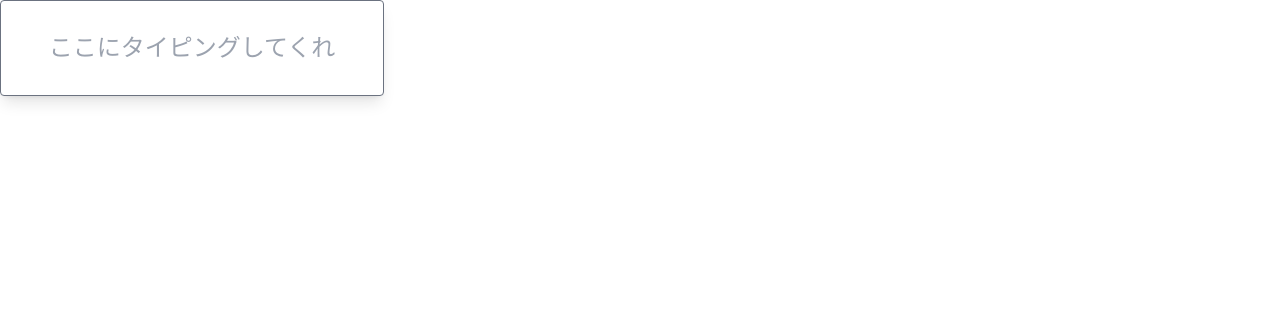
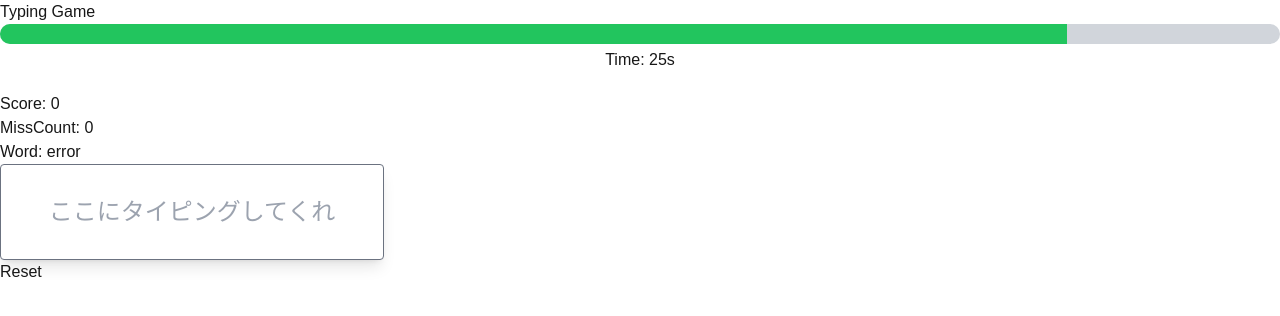
Before and after one commit to Takeaio/TypingGame, a Next.js app in the folder frontend/: page / in a window 1280 px wide. Shown: the top 316 px of the page. Built offline with nearby package versions, Linux system fonts and the light colour scheme; no server answers.

Commit message:
デザイン以外の作成（ゲームとしては完成）

```diff
--- a/frontend/app/page.tsx
+++ b/frontend/app/page.tsx
@@ -1,10 +1,113 @@
-import Image from "next/image";
-import Input from "../components/input"
+"use client";
+import React, { useState, useEffect } from "react";
+import Timer from "../components/Timer";
+import ScoreBoard from "../components/ScoreBoard";
+import WordDisplay from "../components/WordDisplay";
+import InputField from "../components/Input";
+import ResetButton from "../components/ResetButton";
 
-export default function Home() {
+
+const styles = {
+
+
+}
+
+
+
+
+
+const TypingGame: React.FC = () => {
+  const [word, setWord] = useState<string>("");
+  const [input, setInput] = useState<string>("");
+  const [score, setScore] = useState<number>(0);
+  const [missCount, setMissCount] = useState<number>(0);
+  const [time, setTime] = useState<number>(30);
+  const [gameOver, setGameOver] = useState<boolean>(false);
+
+  // 初期ロード時に単語を生成
+  useEffect(() => {
+    generateNewWord();
+  }, []);
+
+  // タイマーの管理
+  useEffect(() => {
+    let timer: NodeJS.Timeout;
+
+    if (time > 0 && !gameOver && missCount < 5) {
+      timer = setTimeout(() => setTime(time - 1), 1000);
+    } else if ((time === 0 || missCount >= 5) && !gameOver) {
+      setGameOver(true);
+      alert("Game Over");
+    }
+
+    return () => clearTimeout(timer);
+  }, [time, gameOver, missCount]);
+
+  // ランダム単語を外部APIから取得
+  const fetchRandomWord = async (): Promise<string> => {
+    try {
+      const response = await fetch(
+        "https://random-word-api.herokuapp.com/word"
+      );
+      const data = await response.json();
+      return data[0]; // 単語を返す
+    } catch (error) {
+      console.error("Error fetching word:", error);
+      return "error"; // エラー時のデフォルト単語
+    }
+  };
+
+  // 新しい単語を生成
+  const generateNewWord = async () => {
+    const newWord = await fetchRandomWord();
+    setWord(newWord);
+    setInput("");
+  };
+
+  // リセットボタンの処理
+  const reset = () => {
+    setInput("");
+    setScore(0);
+    setMissCount(0);
+    setTime(30);
+    setGameOver(false);
+    generateNewWord();
+  };
+
+  // 入力フィールドの変更イベント処理
+  const handleInputChange = (e: React.ChangeEvent<HTMLInputElement>) => {
+    const userInput = e.target.value;
+    setInput(userInput);
+
+    if (!gameOver && missCount < 5) {
+      if (userInput === word) {
+        setScore(score + 10);
+        setTime(time + 2);
+        generateNewWord();
+      } else if (userInput.length >= word.length) {
+        setScore(Math.max(score - 1, 0));
+        setMissCount(missCount + 1);
+
+        if (missCount + 1 >= 5) {
+          setGameOver(true);
+          alert("Game Over");
+        }
+
+        setTime(Math.max(time - 3, 0));
+      }
+    }
+  };
+
   return (
     <div>
-      <Input />
+      <h1>Typing Game</h1>
+      <Timer time={time} />
+      <ScoreBoard score={score} missCount={missCount} />
+      <WordDisplay word={word} />
+      <InputField input={input} onChange={handleInputChange} />
+      <ResetButton onClick={reset} />
     </div>
   );
-}
+};
+
+export default TypingGame;
--- /dev/null
+++ b/frontend/components/ResetButton.tsx
@@ -0,0 +1,11 @@
+import React from 'react';
+
+interface ResetButtonProps {
+  onClick: () => void;
+}
+
+const ResetButton: React.FC<ResetButtonProps> = ({ onClick }) => {
+  return <input id="reset" type="button" value="Reset" onClick={onClick} />;
+};
+
+export default ResetButton;
--- /dev/null
+++ b/frontend/components/ScoreBoard.tsx
@@ -0,0 +1,17 @@
+import React from 'react';
+
+interface ScoreBoardProps {
+  score: number;
+  missCount: number;
+}
+
+const ScoreBoard: React.FC<ScoreBoardProps> = ({ score, missCount }) => {
+  return (
+    <div>
+      <p>Score: {score}</p>
+      <p>MissCount: {missCount}</p>
+    </div>
+  );
+};
+
+export default ScoreBoard;
--- /dev/null
+++ b/frontend/components/Timer.tsx
@@ -0,0 +1,36 @@
+import React from "react";
+
+const styles = {
+  bar: `
+    w-[100%]
+    h-[20px]
+    bg-gray-300
+    rounded-full
+    overflow-hidden
+    mx-auto
+  `,
+};
+
+interface TimerProps {
+  time: number;
+}
+
+const Timer: React.FC<TimerProps> = ({ time }) => {
+  const maxTime = 30; // 最大時間
+  const progress = (time / maxTime) * 100; // 残り時間を%で計算
+
+  // タイマーのバーの色を動的に変更
+  const timerClass = `h-[20px] ${progress > 50 ? "bg-green-500" : progress > 20 ? "bg-orange-500" : "bg-red-500"} transition-all duration-500`;
+
+  return (
+    <div className="mb-5">
+      <div className={styles.bar}>
+        {/* 動的に幅を設定 */}
+        <div className={timerClass} style={{ width: `${progress}%` }}></div>
+      </div>
+      <p className="text-center mt-1">Time: {time}s</p>
+    </div>
+  );
+};
+
+export default Timer;
--- /dev/null
+++ b/frontend/components/WordDisplay.tsx
@@ -0,0 +1,11 @@
+import React from 'react';
+
+interface WordDisplayProps {
+  word: string;
+}
+
+const WordDisplay: React.FC<WordDisplayProps> = ({ word }) => {
+  return <h2>Word: {word}</h2>;
+};
+
+export default WordDisplay;
--- a/frontend/components/input.tsx
+++ b/frontend/components/input.tsx
@@ -1,6 +1,6 @@
 "use client";
 
-import React from 'react'
+import React, { useState, useEffect } from 'react';
 
 
 const styles = {
@@ -23,15 +23,19 @@ const styles = {
     `
 }
 
+interface InputProps{
+    input: string;
+    onChange: (e: React.ChangeEvent<HTMLInputElement>) => void;
+};
 
 
-const input = () => {
+const Input: React.FC<InputProps> = (props) => {
   return (
     <div className={styles.box} >
-        <input className={styles.InputBox} type='text' /*value={userInput} onChange={handleInputChange}*/ placeholder='ここにタイピングしてくれ' />
+        <input className={styles.InputBox} type='text' value={props.input} onChange={props.onChange} placeholder='ここにタイピングしてくれ' />
 
     </div>
   )
 }
 
-export default input
+export default Input
```
Also changed, not shown: frontend/package.json (+7 -6 lines), frontend/types/conversation.ts (deleted, +0 -12 lines), frontend/types/random-words.d.ts (added, +10 -0 lines), 1 other file (tests, documents, lock files or other folders).
